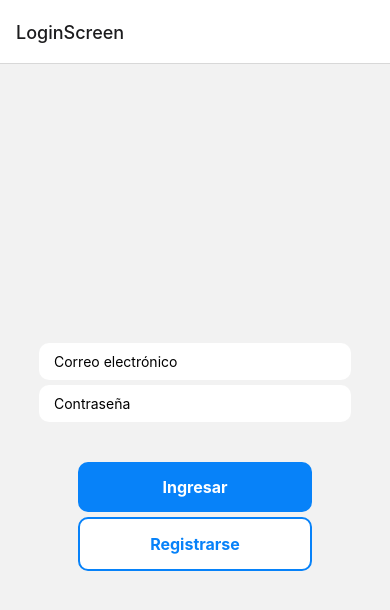
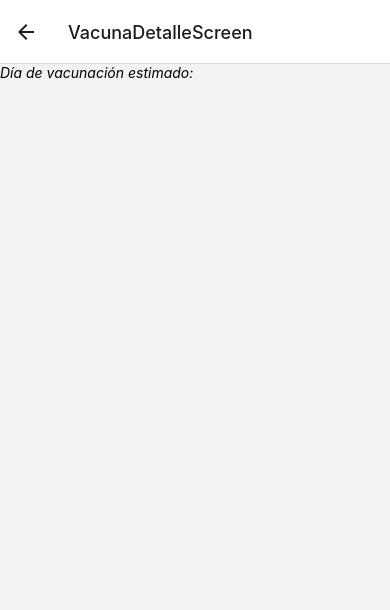
Before and after one commit to Jomalco/vacunAPP, a React Native app: screen /VacunaDetalleScreen in a window 390 px wide. Shown: the top 610 px of the page. Built offline with nearby package versions, Linux system fonts and the light colour scheme; no server answers.

Commit message:
Fixed the vaccine display and added the details screen

```diff
--- a/src/components/StackNavigator.js
+++ b/src/components/StackNavigator.js
@@ -8,6 +8,7 @@ import CreatePerson from '../screens/CreatePerson';
 import SelectPerson from '../screens/SelectPerson';
 import {PersonaContext, PersonaProvider} from '../contexts/PersonaContext';
 import UndefinedVacunas from './UndefinedVacunas';
+import VacunaDetalleScreen from '../screens/VacunaDetalleScreen';
 
 
 const Stack = createNativeStackNavigator();
@@ -24,6 +25,7 @@ function MyStack() {
           <Stack.Screen name="SelectPerson" component={SelectPerson} />
           <Stack.Screen name="UndefinedVacunas" component={UndefinedVacunas} />
           <Stack.Screen name="VacunAPP" component={HomeScreen} />
+          <Stack.Screen name="VacunaDetalleScreen" component={VacunaDetalleScreen} />
         </Stack.Navigator>
       </PersonaProvider>
   );
--- a/src/components/UndefinedVacunas.js
+++ b/src/components/UndefinedVacunas.js
@@ -24,8 +24,6 @@ export default function UndefinedVacunas({ navigation }) {
   );
 
   async function updateUndefinedVaccines() {
-    console.log(Object.keys(selectedIndexes).length)
-    console.log(vacunasIndefinidas.length)
     const firestore = getFirestore();
     const docRef = doc(firestore, 'users', uid);
     const docSnap = await getDoc(docRef);
--- a/src/screens/SelectPerson.js
+++ b/src/screens/SelectPerson.js
@@ -55,7 +55,7 @@ const SelectPerson = ({ route, navigation }) => {
   function isDateInNextSixMonths(dateStr) {
     let dateComponents = dateStr.split("/");
     let rearrangedDateStr = `${dateComponents[1]}/${dateComponents[0]}/${dateComponents[2]}`;
-    let inputDate = new Date(rearrangedDateStr);
+    let inputDate = new Date(parseInt(dateComponents[2]), parseInt(dateComponents[1]) - 1, parseInt(dateComponents[0]));
     let currentDate = new Date();
     let sixMonthsFromNow = new Date();
     sixMonthsFromNow.setMonth(currentDate.getMonth() + 6);
@@ -129,7 +129,6 @@ const SelectPerson = ({ route, navigation }) => {
    if (docSnap.exists()) {
      const data = docSnap.data();
      const array = data.Personas;
-     console.log(array);
      return array;
    } else {
      console.log("No such document!");
--- /dev/null
+++ b/src/screens/VacunaDetalleScreen.js
@@ -0,0 +1,26 @@
+import { StyleSheet, Text, View, SafeAreaView } from 'react-native'
+import React from 'react'
+
+const VacunaDetalleScreen = (props) => {
+    return (
+        <SafeAreaView style={styles.container}>
+            <Text style={styles.text}>{props.nombre}</Text>
+            <Text style={styles.textTwo}>Día de vacunación estimado: {props.fechaVacunacion}</Text>
+        </SafeAreaView>
+      );
+    };
+
+const styles = StyleSheet.create({
+    container: {
+        flex: 1,
+    },
+    text: {
+        fontSize: 25,
+        fontWeight: '500',
+    },
+    textTwo: {
+      fontStyle: "italic"
+    }
+});
+
+export default VacunaDetalleScreen
--- a/src/screens/VacunasCercanas.js
+++ b/src/screens/VacunasCercanas.js
@@ -1,4 +1,4 @@
-import { StyleSheet, Text, View, ScrollView, SafeAreaView, Button } from 'react-native'
+import { StyleSheet, Text, View, ScrollView, SafeAreaView, Button, TouchableOpacity} from 'react-native'
 import React, { useContext, useState } from 'react'
 import { useFocusEffect } from '@react-navigation/native'
 import { PersonaContext } from '../contexts/PersonaContext'
@@ -14,6 +14,7 @@ export default function VacunasFuturas({ navigation }) {
 
   useFocusEffect(
     React.useCallback(() => {
+      console.log(vacunasCercanas)
       setTimeout(function() {
         if (vacunasIndefinidas.length == 0) {
 
@@ -49,7 +50,9 @@ export default function VacunasFuturas({ navigation }) {
         vacunasCercanas.map((item, index) => {
           console.log(item)
               return(
+                <TouchableOpacity onPress={() => {navigation.navigate("VacunaDetalleScreen", { item })}}>
                   <VacunaDetalle key={item.id} {...item} />
+                </TouchableOpacity>
               )
         })
       }
--- a/src/screens/VacunasFuturas.js
+++ b/src/screens/VacunasFuturas.js
@@ -14,6 +14,7 @@ export default function VacunasFuturas({ navigation }) {
 
   useFocusEffect(
     React.useCallback(() => {
+      console.log(vacunasFuturas)
       setTimeout(function() {
         if (vacunasIndefinidas.length == 0) {
 
```
Also changed, not shown: src/components/vacunas/VacunaDetalle.js (+7 -6 lines).
